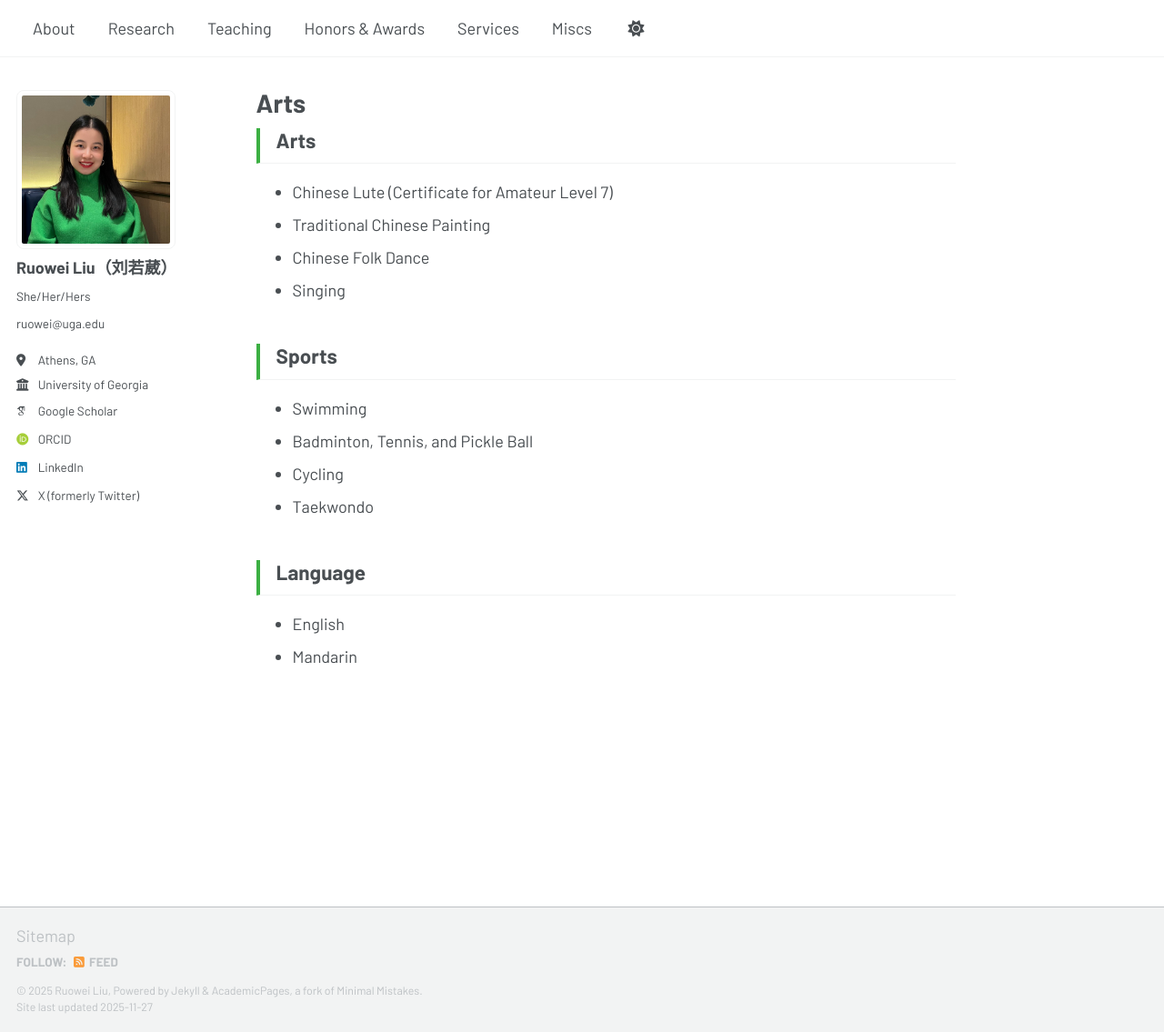
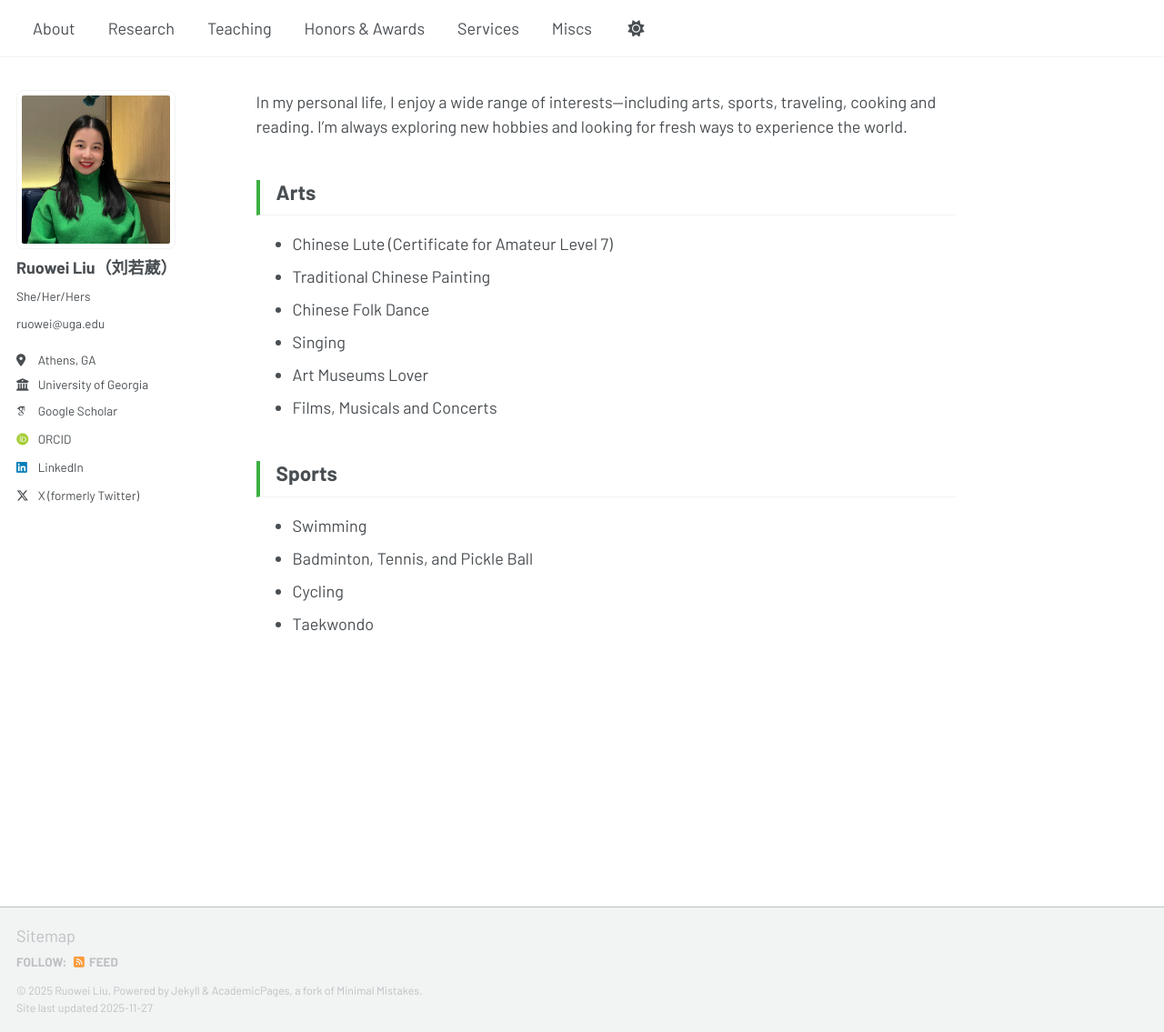
Before and after one commit to ruoweiliu/ruoweiliu.github.io, a Jekyll site: the page built from _pages/misc.md, in a window 1280 px wide and 1135 px high. Shown: the whole window at 91% size. Built offline with Jekyll 4.4.1, drawn with Linux system fonts in a browser that asks for light colours; some web fonts are replaced; a script that is not in the unit is left out; our own code applies the rules of GitHub Pages for plain Markdown files.

Commit message:
Update About and Misc pages: reorganize skills and personal interests
- Consolidate "Version Control" and "Other Tools" into single line in About page
- Add Languages section to About page skills
- Add introductory paragraph to Misc page
- Reorganize Arts section with additional interests (museums, films, musicals)
- Remove separate Language section from Misc page (moved to About)

🤖 Generated with [Claude Code](https://claude.com/claude-code)

Co-Authored-By: Claude <noreply@anthropic.com>

```diff
--- a/_pages/misc.md
+++ b/_pages/misc.md
@@ -4,11 +4,15 @@ permalink: /misc/
 author_profile: true
 ---
 
+In my personal life, I enjoy a wide range of interests—including arts, sports, traveling, cooking and reading. I’m always exploring new hobbies and looking for fresh ways to experience the world.
+
 ## Arts
 * Chinese Lute (Certificate for Amateur Level 7)
 * Traditional Chinese Painting
 * Chinese Folk Dance
 * Singing
+* Art Museums Lover
+* Films, Musicals and Concerts
 
 
 ## Sports
@@ -16,8 +20,3 @@ author_profile: true
 * Badminton, Tennis, and Pickle Ball
 * Cycling
 * Taekwondo
-
-
-## Language
-* English
-* Mandarin
```
Also changed, not shown: _pages/about.md (+2 -2 lines).
